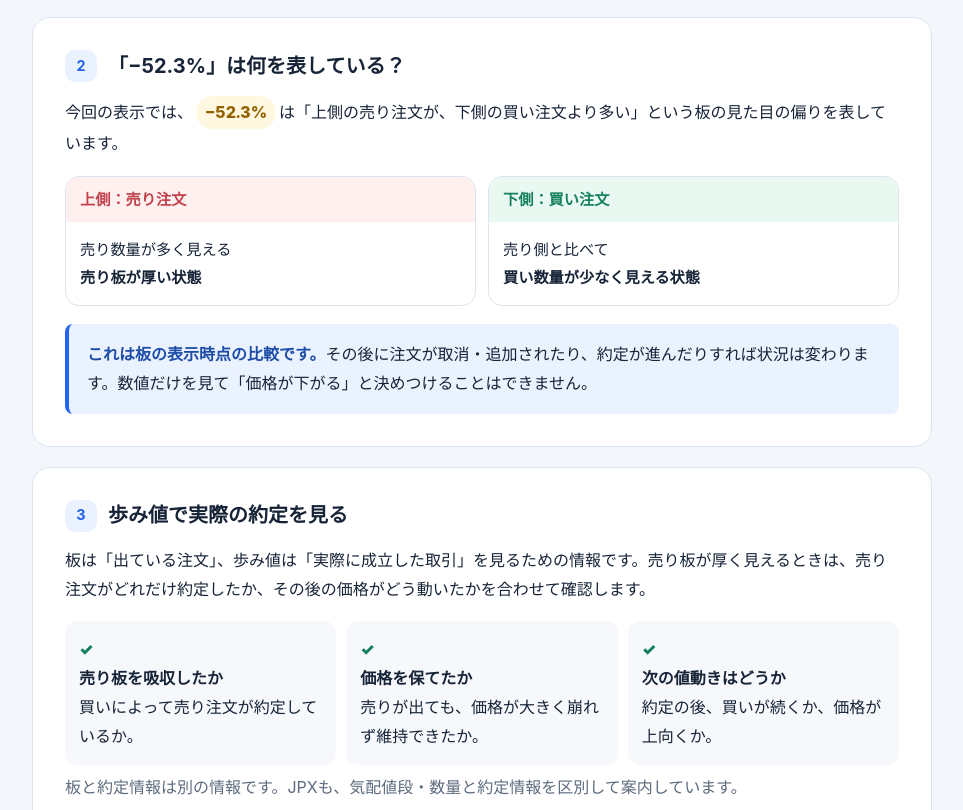
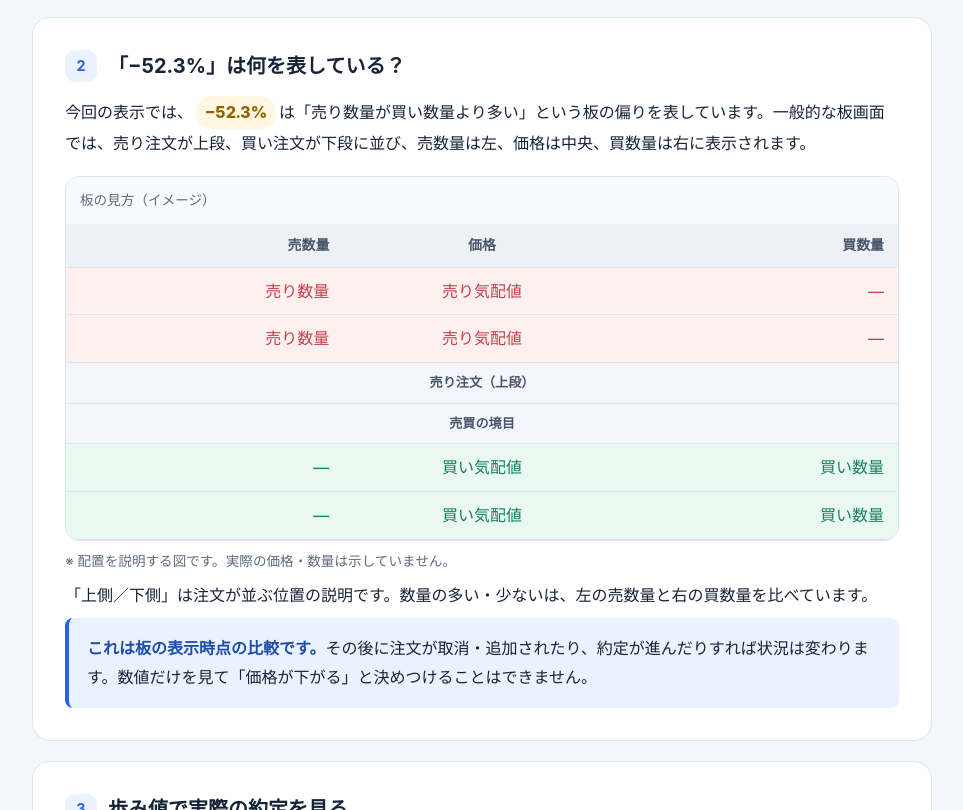
Before and after one commit to mboxxobm/itayomitools, a plain HTML site: page itayomi.html in a window 1280 px wide. Shown: the part 724-1534 px from the top of the page, without its empty margins (158-1121 px from the left). Drawn offline with Linux system fonts and the light colour scheme.

Commit message:
Clarify order book layout

```diff
--- a/itayomi.html
+++ b/itayomi.html
@@ -61,12 +61,16 @@
     .step:nth-child(2) b { color: var(--blue); }
     .step:nth-child(3) b { color: var(--green); }
     .arrow { color: #8a98aa; text-align: center; font-size: 1.2rem; }
-    .orderbook { display: grid; grid-template-columns: 1fr 1fr; gap: 12px; margin: 18px 0; }
-    .side { overflow: hidden; border: 1px solid var(--line); border-radius: 14px; }
-    .side h3 { margin: 0; padding: 9px 14px; font-size: .95rem; }
-    .sell h3 { color: var(--red); background: var(--red-soft); }
-    .buy h3 { color: var(--green); background: var(--green-soft); }
-    .side p { margin: 0; padding: 14px; font-size: .95rem; }
+    .orderbook-wrap { overflow: hidden; margin: 18px 0 8px; border: 1px solid var(--line); border-radius: 14px; }
+    .orderbook { width: 100%; border-collapse: collapse; table-layout: fixed; font-variant-numeric: tabular-nums; }
+    .orderbook caption { padding: 11px 14px; color: var(--muted); background: #f8fafc; font-size: .85rem; text-align: left; }
+    .orderbook th, .orderbook td { width: 33.333%; padding: 9px 14px; border-bottom: 1px solid var(--line); text-align: right; }
+    .orderbook thead th { color: #47566b; background: #edf1f6; font-size: .87rem; }
+    .orderbook thead th:nth-child(2), .orderbook td:nth-child(2) { text-align: center; }
+    .orderbook .sell-row { color: var(--red); background: var(--red-soft); }
+    .orderbook .buy-row { color: var(--green); background: var(--green-soft); }
+    .orderbook .divider td { padding: 8px; color: #47566b; background: #f3f6fa; font-size: .82rem; font-weight: 700; text-align: center; }
+    .orderbook-note { color: var(--muted); font-size: .85rem; }
     .stat { display: inline-block; margin: 0 3px; padding: 2px 9px; border-radius: 999px; background: var(--gold-soft); color: var(--gold); font-weight: 800; font-variant-numeric: tabular-nums; }
     .callout { padding: 16px 18px; border-left: 4px solid var(--blue); border-radius: 8px; background: var(--blue-soft); }
     .callout p { margin: 0; }
@@ -122,11 +126,23 @@
 
       <section>
         <h2><span class="num">2</span>「−52.3%」は何を表している？</h2>
-        <p>今回の表示では、<span class="stat">−52.3%</span>は「上側の売り注文が、下側の買い注文より多い」という板の見た目の偏りを表しています。</p>
-        <div class="orderbook" aria-label="売り板と買い板のイメージ">
-          <div class="side sell"><h3>上側：売り注文</h3><p>売り数量が多く見える<br><strong>売り板が厚い状態</strong></p></div>
-          <div class="side buy"><h3>下側：買い注文</h3><p>売り側と比べて<br><strong>買い数量が少なく見える状態</strong></p></div>
+        <p>今回の表示では、<span class="stat">−52.3%</span>は「売り数量が買い数量より多い」という板の偏りを表しています。一般的な板画面では、売り注文が上段、買い注文が下段に並び、売数量は左、価格は中央、買数量は右に表示されます。</p>
+        <div class="orderbook-wrap">
+          <table class="orderbook" aria-label="上段に売り注文、下段に買い注文を置いた板のイメージ">
+            <caption>板の見方（イメージ）</caption>
+            <thead><tr><th scope="col">売数量</th><th scope="col">価格</th><th scope="col">買数量</th></tr></thead>
+            <tbody>
+              <tr class="sell-row"><td>売り数量</td><td>売り気配値</td><td>—</td></tr>
+              <tr class="sell-row"><td>売り数量</td><td>売り気配値</td><td>—</td></tr>
+              <tr class="divider"><td colspan="3">売り注文（上段）</td></tr>
+              <tr class="divider"><td colspan="3">売買の境目</td></tr>
+              <tr class="buy-row"><td>—</td><td>買い気配値</td><td>買い数量</td></tr>
+              <tr class="buy-row"><td>—</td><td>買い気配値</td><td>買い数量</td></tr>
+            </tbody>
+          </table>
         </div>
+        <p class="orderbook-note">※ 配置を説明する図です。実際の価格・数量は示していません。</p>
+        <p>「上側／下側」は注文が並ぶ位置の説明です。数量の多い・少ないは、左の売数量と右の買数量を比べています。</p>
         <div class="callout"><p><strong>これは板の表示時点の比較です。</strong>その後に注文が取消・追加されたり、約定が進んだりすれば状況は変わります。数値だけを見て「価格が下がる」と決めつけることはできません。</p></div>
       </section>
 
```
